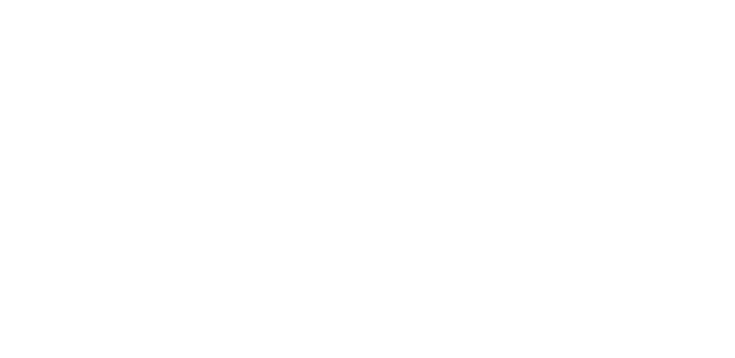
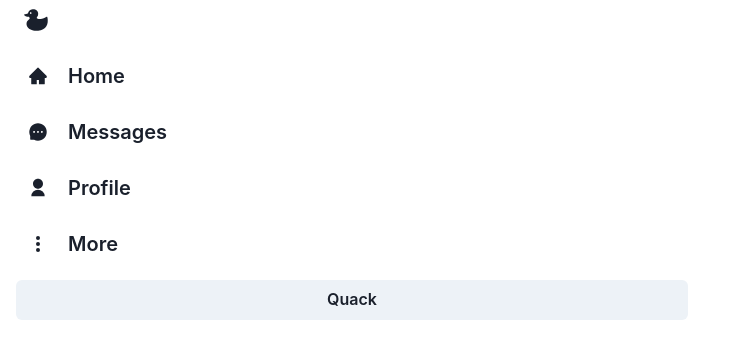
Before and after one commit to Sickisonfire/Quacker, a React (Vite) app: page / in a window 1280 px wide. Shown: the top 358 px of the page, without its empty margins (0-735 px from the left). Built offline with nearby package versions, Linux system fonts and the light colour scheme.

Commit message:
added sidebar

```diff
--- a/src/App.tsx
+++ b/src/App.tsx
@@ -2,10 +2,14 @@
 import LoginPage from './pages/LoginPage';
 import SignupPage from './pages/SignupPage';
 import React from 'react';
+import SideMenu from './components/SideMenu/SideMenu';
+import { Container } from '@chakra-ui/react';
 
 const App = () => {
   return (
     <Router>
+      <Container maxW={['full', 'md', '7xl']}>
+        <SideMenu />
         <Route path="/login">
           <LoginPage />
         </Route>
@@ -24,6 +28,7 @@
         <Route path="/user/:username" exact>
           <div>user</div>
         </Route>
+      </Container>
     </Router>
   );
 };
--- /dev/null
+++ b/src/components/SideMenu/MenuButton.tsx
@@ -0,0 +1,75 @@
+import React, { ReactElement, ReactNode } from 'react';
+import { Link } from 'react-router-dom';
+import {
+  Button,
+  Box,
+  Menu,
+  MenuList,
+  MenuButton as ChakraMenuButton,
+  MenuItem,
+  HTMLChakraProps,
+  ThemingProps,
+} from '@chakra-ui/react';
+
+interface ButtonBaseProps
+  extends HTMLChakraProps<'button'>,
+    ThemingProps<'Button'> {
+  icon?: ReactElement;
+  children?: ReactNode;
+}
+
+interface MenuButtonProps extends ButtonBaseProps {
+  to: string;
+}
+
+interface DropdownButtonProps extends ButtonBaseProps {}
+
+const ButtonBase: React.FC<ButtonBaseProps> = ({ icon, children, ...rest }) => (
+  <Button
+    leftIcon={icon}
+    iconSpacing="5"
+    variant="ghost"
+    fontSize="xl"
+    px="3"
+    {...rest}
+  >
+    {children}
+  </Button>
+);
+
+export const MenuButton: React.FC<MenuButtonProps> = ({
+  to,
+  icon,
+  children,
+  ...rest
+}) => (
+  <Box>
+    <Link to={to}>
+      <ButtonBase icon={icon} {...rest}>
+        {children}
+      </ButtonBase>
+    </Link>
+  </Box>
+);
+
+export const DropdownButton: React.FC<DropdownButtonProps> = ({ icon }) => (
+  <Box>
+    <Menu>
+      <ChakraMenuButton
+        as={Button}
+        leftIcon={icon}
+        bg="none"
+        px="3"
+        fontSize="xl"
+        iconSpacing="5"
+      >
+        More
+      </ChakraMenuButton>
+      <MenuList>
+        <MenuItem>Settings</MenuItem>
+        <MenuItem>Display</MenuItem>
+        <MenuItem>Logout</MenuItem>
+      </MenuList>
+    </Menu>
+  </Box>
+);
--- /dev/null
+++ b/src/components/SideMenu/SideMenu.tsx
@@ -0,0 +1,32 @@
+import React from 'react';
+import { Button, Stack, IconButton } from '@chakra-ui/react';
+import { Logo } from '../Logo/Logo';
+import { AiFillHome, AiFillMessage } from 'react-icons/ai';
+import { RiUserFill } from 'react-icons/ri';
+import { HiDotsVertical } from 'react-icons/hi';
+import { MenuButton, DropdownButton } from './MenuButton';
+import { Link } from 'react-router-dom';
+
+const SideMenu = () => {
+  return (
+    <Stack direction="column" maxW="2xl" spacing="4">
+      <Link to="/home">
+        <IconButton icon={<Logo />} aria-label="home" variant="ghost" />
+      </Link>
+      <MenuButton to="/home" icon={<AiFillHome />}>
+        Home
+      </MenuButton>
+      <MenuButton to="/messages" icon={<AiFillMessage />}>
+        Messages
+      </MenuButton>
+      <MenuButton to="/profile" icon={<RiUserFill />}>
+        Profile
+      </MenuButton>
+      <DropdownButton icon={<HiDotsVertical />} />
+
+      <Button px="20">Quack</Button>
+    </Stack>
+  );
+};
+
+export default SideMenu;
```
Lines whose indentation alone changed are shown as unchanged.
